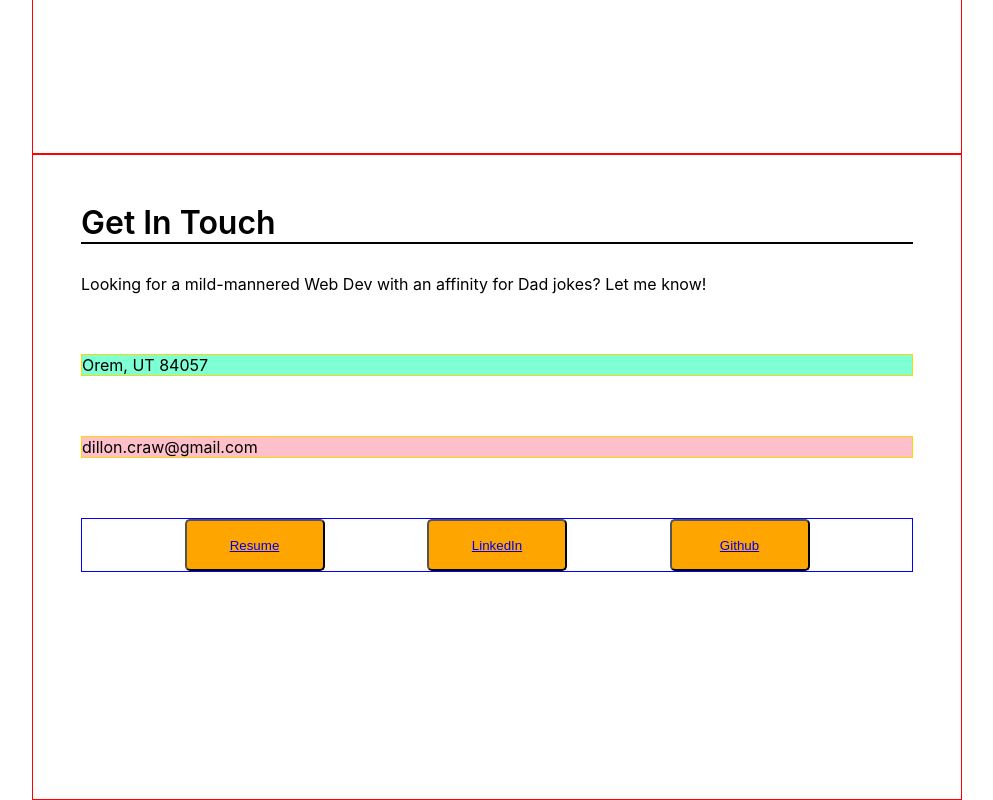
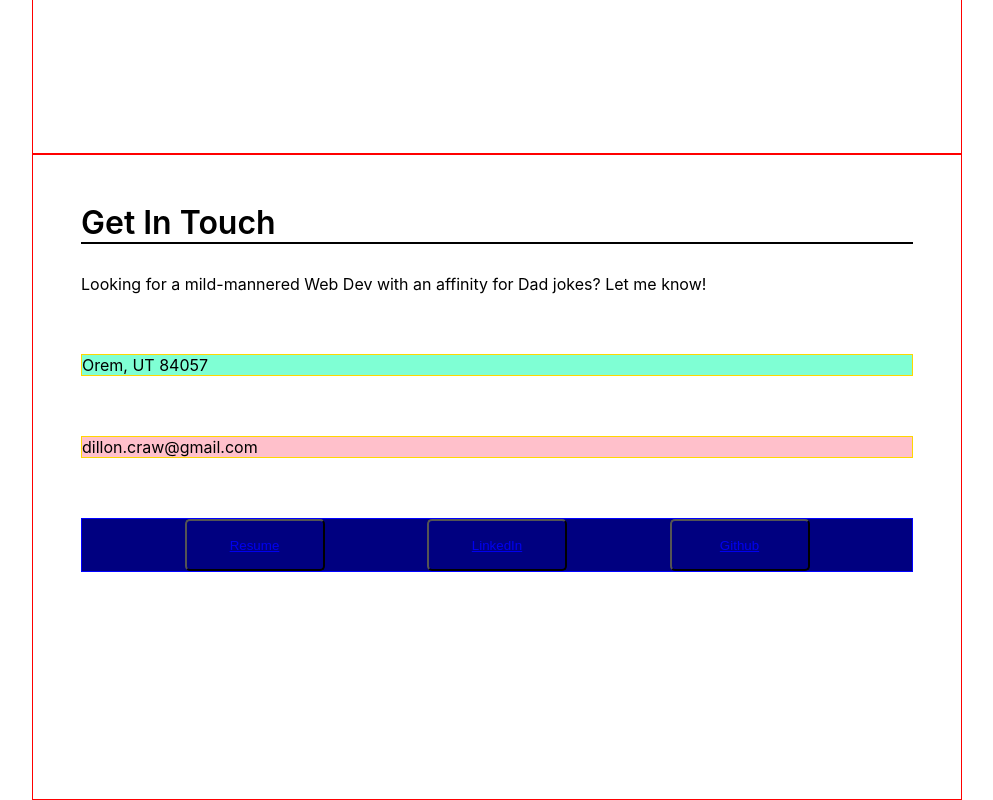
Before and after one commit to crawnic311/dev-portfolio-react, a React (Create React App) app: page / in a window 1280 px wide. Shown: the part 2504-3304 px from the top of the page, without its empty margins (143-1136 px from the left). Built offline with nearby package versions, Linux system fonts and the light colour scheme.

Commit message:
Working on button effects

```diff
--- a/src/App.css
+++ b/src/App.css
@@ -166,11 +166,14 @@
   margin-top: 60px;
   display: flex;
   justify-content: space-evenly;
+  background-color: navy;
 }
 
 .Contact-Button {
-  background-color: orange;
+  background-color: transparent;
+  transition: background-color 0.2s ease-in-out;
   height: 52px;
   width: 140px;
+  cursor: pointer;
   border-radius: 5px;
 }
```
